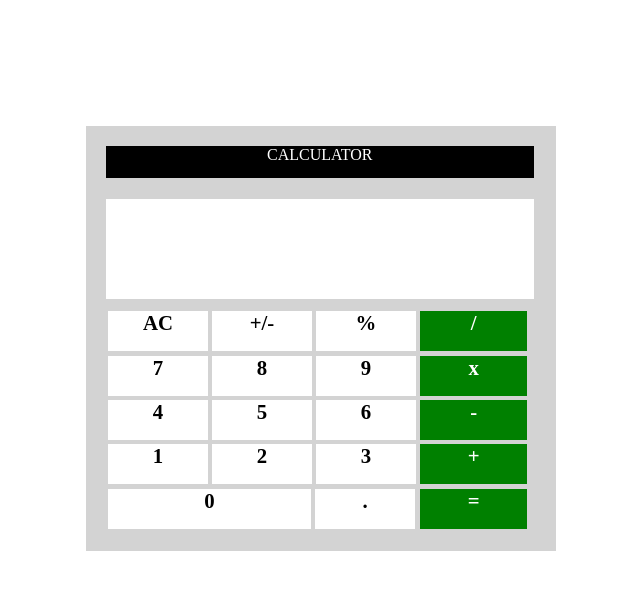
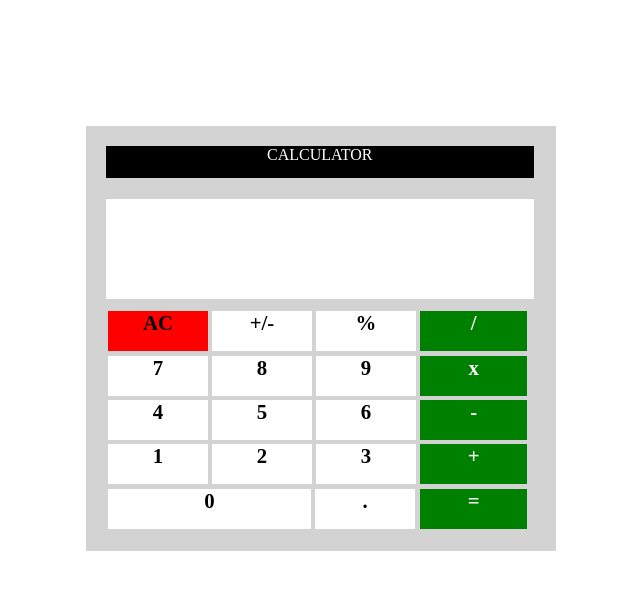
Before and after one commit to puja-123/Calculator, a plain HTML site: page index.html in a window 1280 px wide. Shown: the whole page, without its empty margins (238-878 px from the left). Drawn offline with nearby package versions, Linux system fonts and the light colour scheme.

Commit message:
Update index.html

```diff
--- a/index.html
+++ b/index.html
@@ -14,7 +14,7 @@
         </div>
         <div id="input-block">
         	<div id="operand">
-            	<div class="button" value="AC">
+            	<div class="button" style="background-color:red;" value="AC">
                     AC
                 </div>
                 <div class="button" value="+/-">
```
